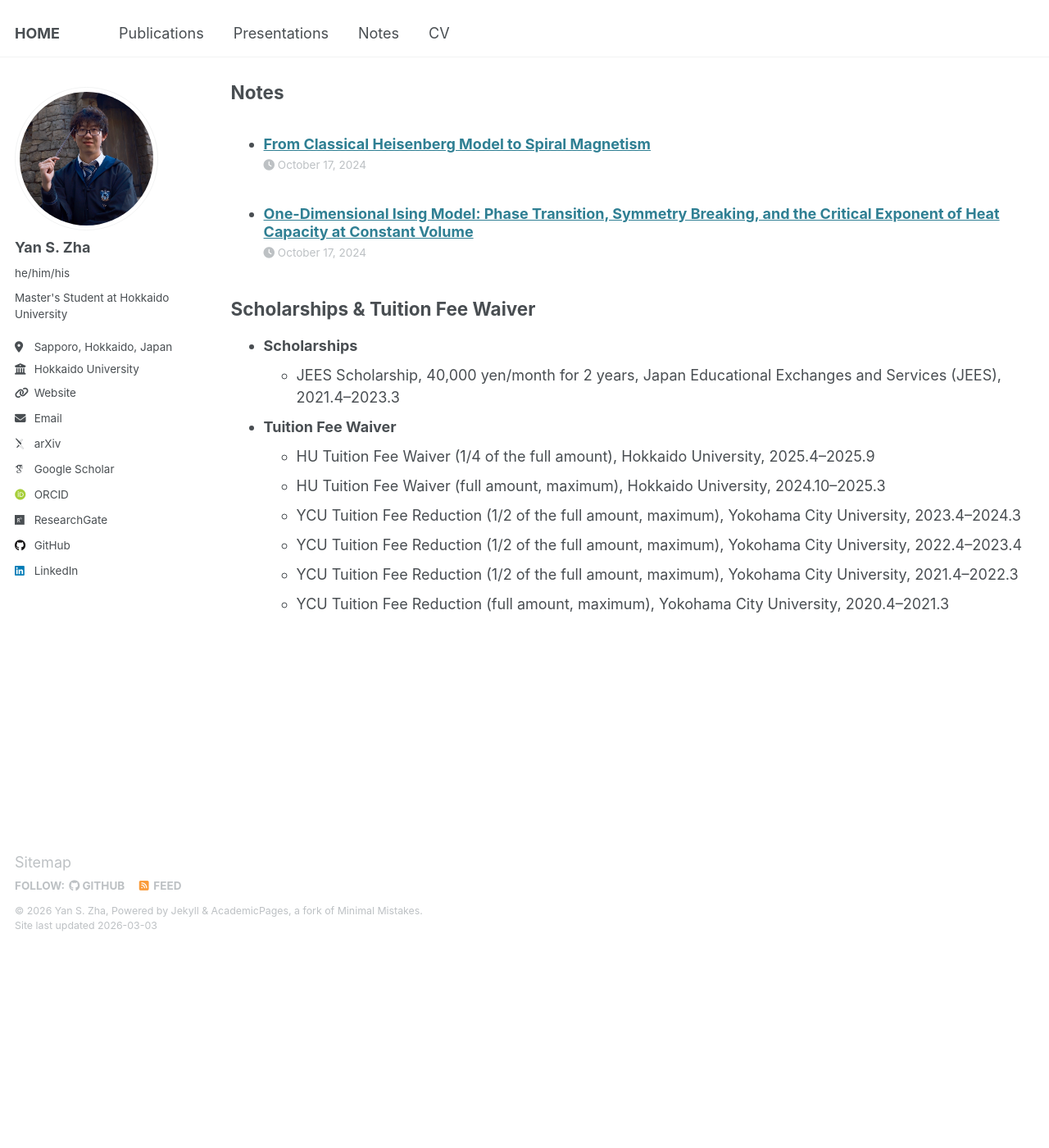
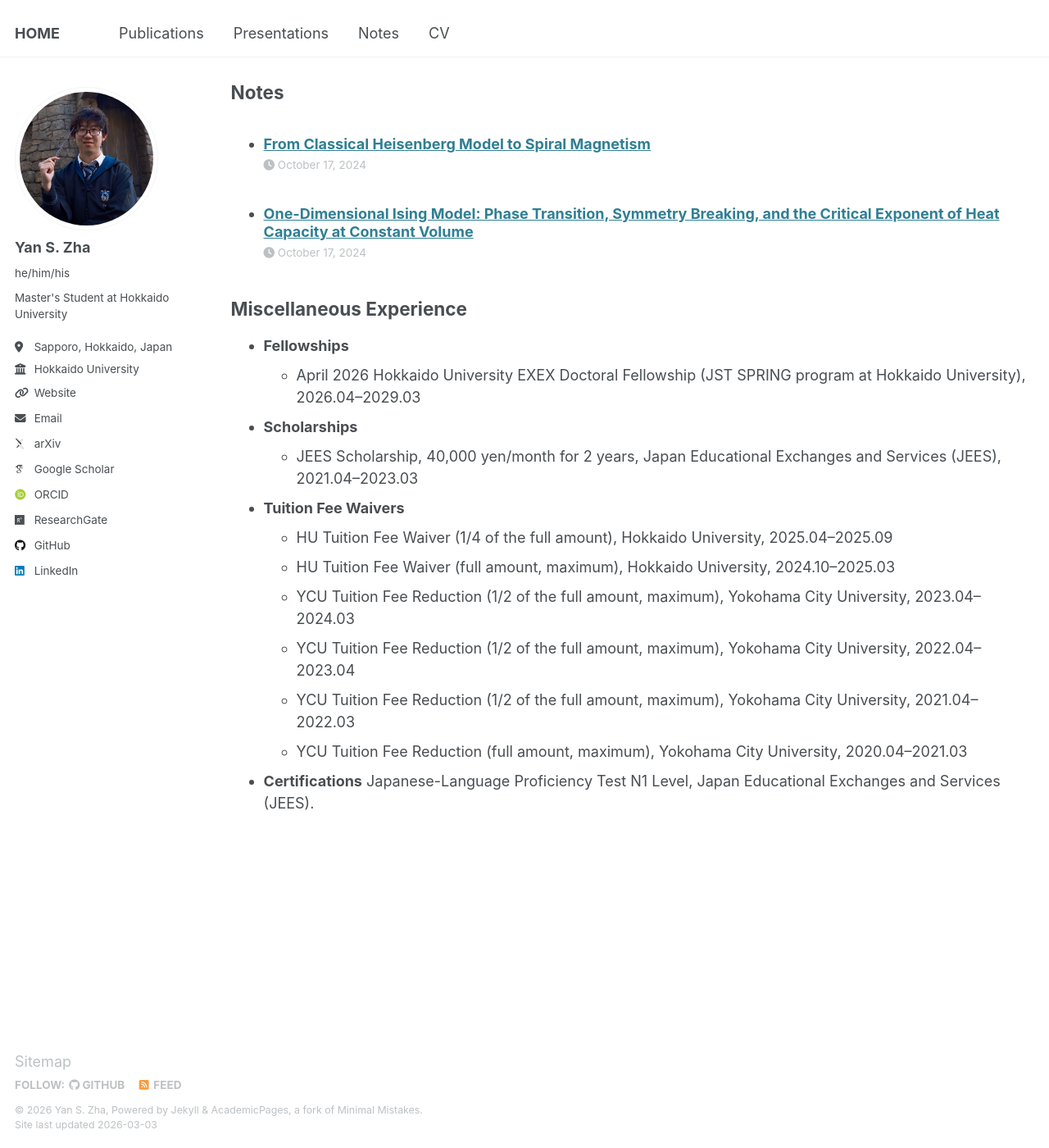
Before and after one commit to yzhacn/yzhacn.github.io, a Jekyll site: the page built from _pages/cv.md, in a window 1280 px wide and 1400 px high, scrolled down 1959 px. Shown: the whole window at 82% size. Built offline with Jekyll 4.4.1, drawn with Linux system fonts in a browser that asks for light colours; some web fonts are replaced; before the commit the page ends 3116 px from its top, so only the background shows below that.

Commit message:
Update cv.md

```diff
--- a/_pages/cv.md
+++ b/_pages/cv.md
@@ -57,15 +57,21 @@ redirect_from:
   {% endfor %}</ul>
 
 
-## Scholarships & Tuition Fee Waiver
+## Miscellaneous Experience
+
+* **Fellowships**
+  * April 2026 Hokkaido University EXEX Doctoral Fellowship (JST SPRING program at Hokkaido University), 2026.04--2029.03
 
 * **Scholarships**
-  * JEES Scholarship, 40,000 yen/month for 2 years, Japan Educational Exchanges and Services (JEES), 2021.4--2023.3
+  * JEES Scholarship, 40,000 yen/month for 2 years, Japan Educational Exchanges and Services (JEES), 2021.04--2023.03
 
-* **Tuition Fee Waiver**
-  * HU Tuition Fee Waiver (1/4 of the full amount), Hokkaido University, 2025.4--2025.9
-  * HU Tuition Fee Waiver (full amount, maximum), Hokkaido University, 2024.10--2025.3
-  * YCU Tuition Fee Reduction (1/2 of the full amount, maximum), Yokohama City University, 2023.4--2024.3
-  * YCU Tuition Fee Reduction (1/2 of the full amount, maximum), Yokohama City University, 2022.4--2023.4
-  * YCU Tuition Fee Reduction (1/2 of the full amount, maximum), Yokohama City University, 2021.4--2022.3
-  * YCU Tuition Fee Reduction (full amount, maximum), Yokohama City University, 2020.4--2021.3
+* **Tuition Fee Waivers**
+  * HU Tuition Fee Waiver (1/4 of the full amount), Hokkaido University, 2025.04--2025.09
+  * HU Tuition Fee Waiver (full amount, maximum), Hokkaido University, 2024.10--2025.03
+  * YCU Tuition Fee Reduction (1/2 of the full amount, maximum), Yokohama City University, 2023.04--2024.03
+  * YCU Tuition Fee Reduction (1/2 of the full amount, maximum), Yokohama City University, 2022.04--2023.04
+  * YCU Tuition Fee Reduction (1/2 of the full amount, maximum), Yokohama City University, 2021.04--2022.03
+  * YCU Tuition Fee Reduction (full amount, maximum), Yokohama City University, 2020.04--2021.03
+
+* **Certifications**
+  Japanese-Language Proficiency Test N1 Level, Japan Educational Exchanges and Services (JEES).
```
